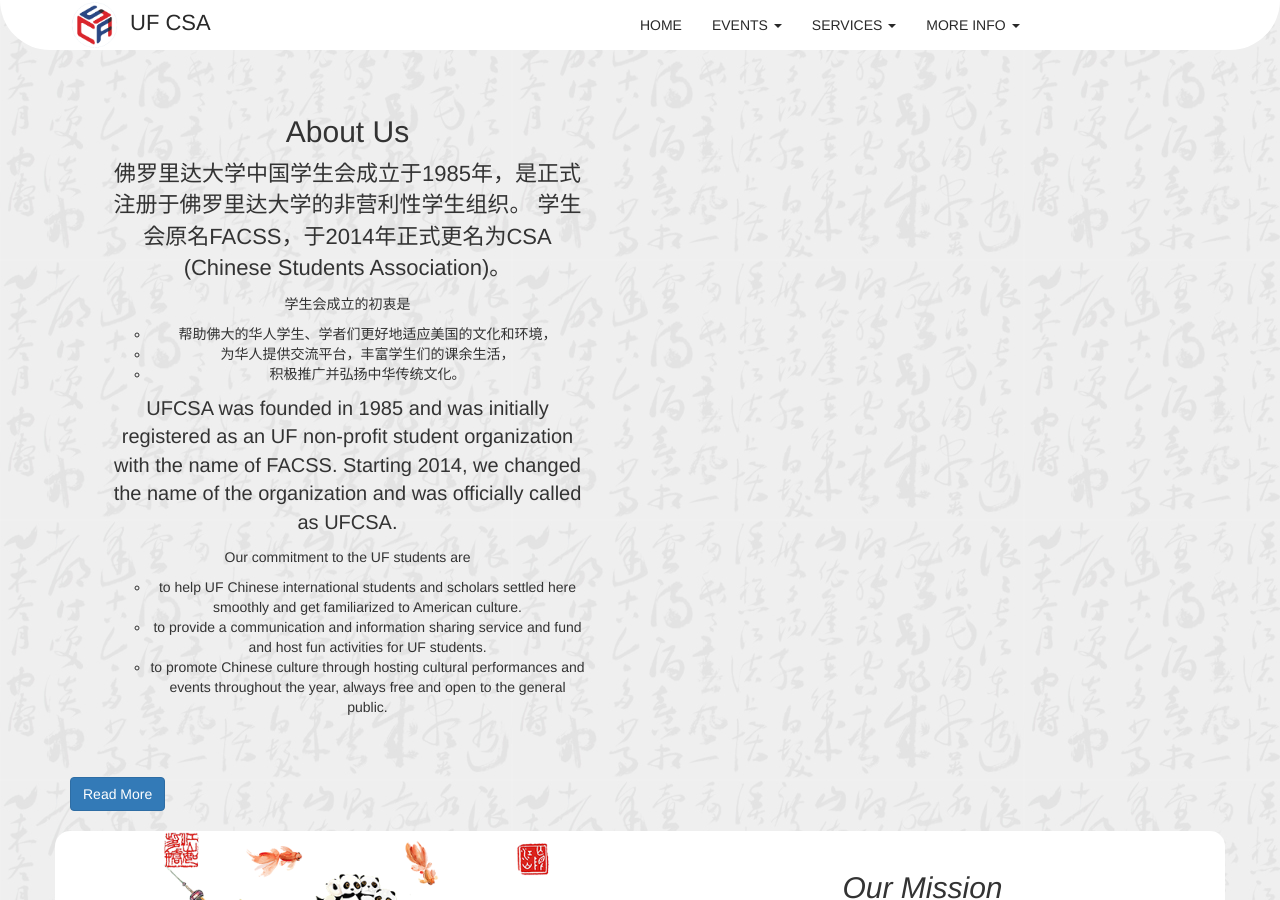
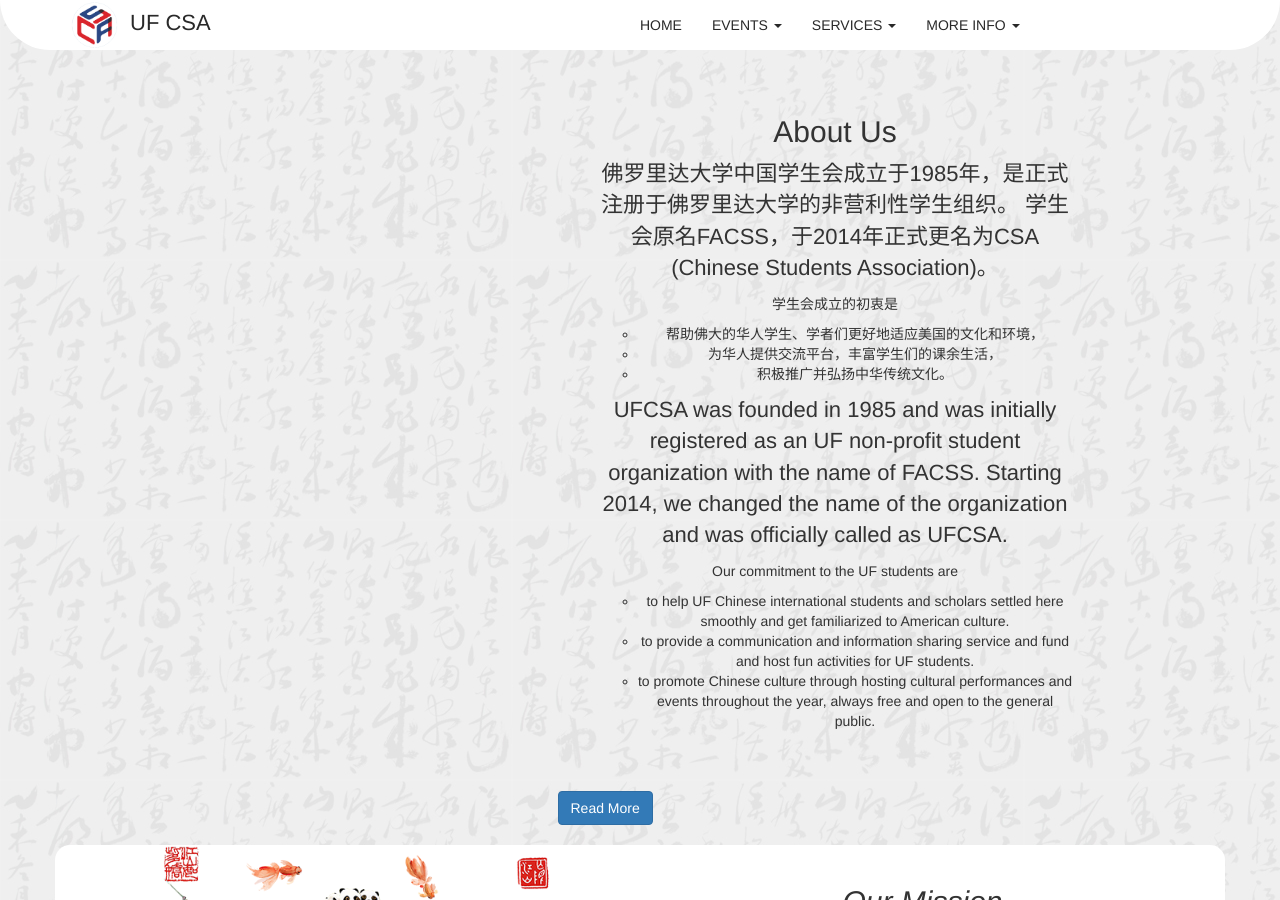
Before and after one commit to ufcsa/ufcsa.github.io, a Jekyll site: the page built from index.html, in a window 1280 px wide and 900 px high. Built offline with Jekyll 4.4.1, drawn with Linux system fonts in a browser that asks for light colours; nearby versions of some CDN libraries.

Commit message:
First attempt to adjust the page layout

```diff
--- a/index.html
+++ b/index.html
@@ -4,7 +4,7 @@
 ---
 <div style="margin-bottom: 20px">
   <div class="row">
-    <div class="col-md-6">
+    <div class="col-md-6 col-md-offset-5">
       <div class="" style="text-align:center; background: transparent; padding:40px">
         <h2>About Us</h2>
         <p style="font-size: 22px">佛罗里达大学中国学生会成立于1985年，是正式注册于佛罗里达大学的非营利性学生组织。
@@ -15,7 +15,7 @@
             <li>为华人提供交流平台，丰富学生们的课余生活，</li>
             <li>积极推广并弘扬中华传统文化。</li>
           </ul>
-        <p style="font-size: 20px">UFCSA was founded in 1985 and was initially registered as an UF non-profit student organization with the name of FACSS.
+        <p style="font-size: 22px">UFCSA was founded in 1985 and was initially registered as an UF non-profit student organization with the name of FACSS.
           Starting 2014, we changed the name of the organization and was officially called as UFCSA.</p>
         <p>Our commitment to the UF students are</p>
         <ul style="list-style-type:circle">
@@ -41,17 +41,17 @@
     <div class="text-responsive" style="text-align:center;">
       <h2 style="font-style: italic">Our Mission</h2><br/>
       <div class="hidden-xs">
-        <div style="width: 33%; float: left;">
+        <div style="width: 33%; float: inline-start;">
           <p style="font-style: italic; font-weight: bold">Serve the Chinese Community</p>
           <p>To help UF Chinese international students and scholars blend into
             the UF community smoothly and get familiarized to American Culture.</p>
         </div>
-        <div style="width: 33%; float: left">
+        <div style="width: 33%; float: inline-start">
           <p style="font-style: italic; font-weight: bold">Promote Chinese Culture</p>
           <p>To promote Chinese culture by hosting cultural performances and
             events throughout the year, always free and open to the general public.</p>
         </div>
-        <div style="width: 33%; float: left">
+        <div style="width: 33%; float: inline-start">
           <p style="font-style: italic; font-weight: bold">Enrich Student Life</p>
           <p>To provide a communication and information sharing services and
             to fund and host fun activities for UF students.</p>
```
